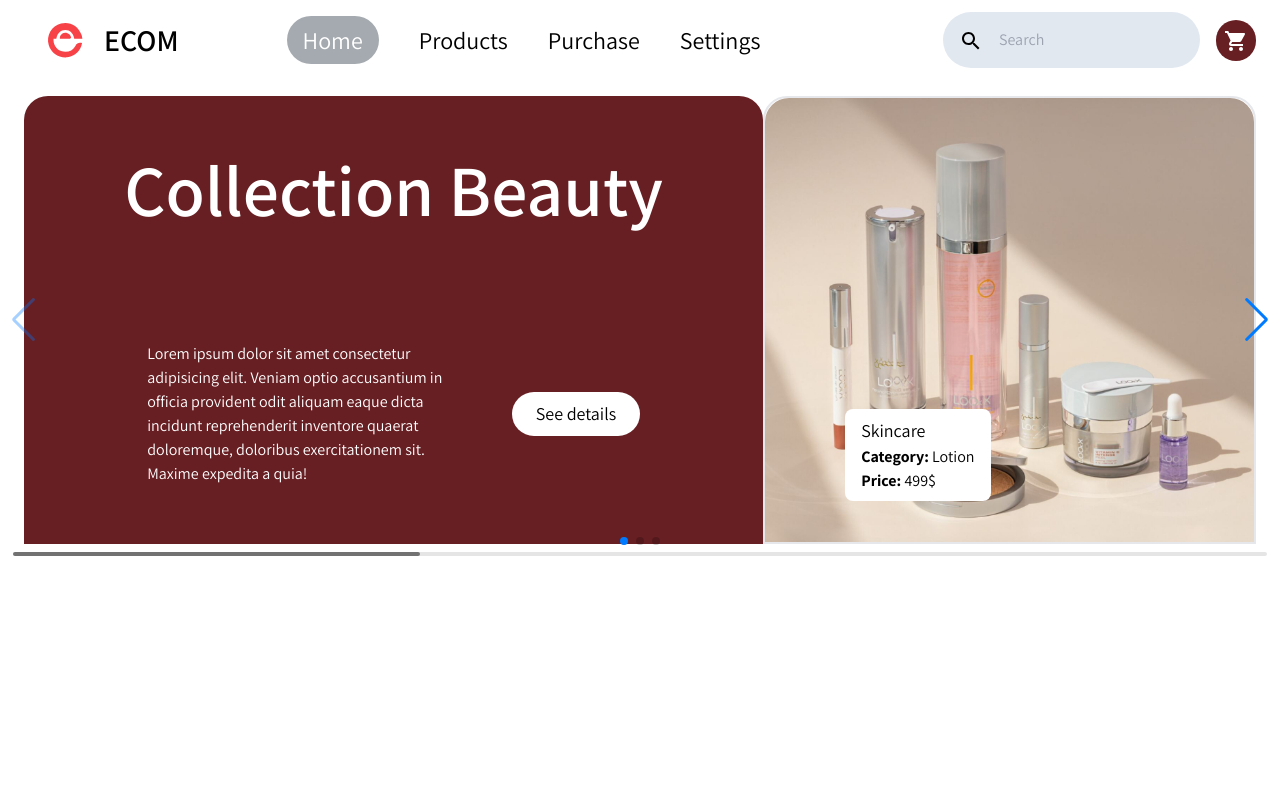
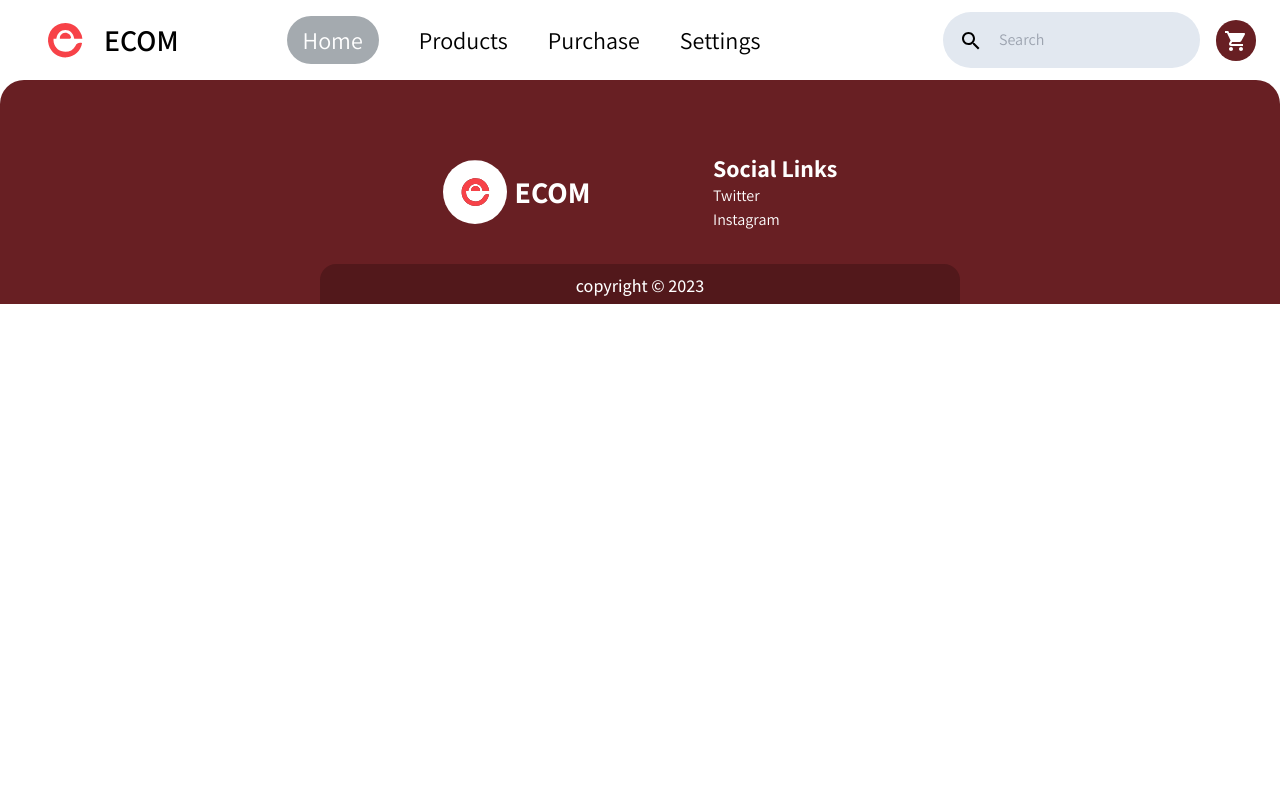
Before and after one commit to Joylinton04/Ecommerce-website, a React (Vite) app: page /purchase in a window 1280 px wide. Shown: the top 800 px of the page. Built offline with nearby package versions, Linux system fonts and the light colour scheme.

Commit message:
purchase page refactor

```diff
--- a/src/pages/Purchase.jsx
+++ b/src/pages/Purchase.jsx
@@ -1,73 +1,11 @@
-import skincare from '../assets/skincare.png'
-import SwiperButton from '../component/SwiperButton';
-import { Swiper, SwiperSlide } from 'swiper/react';
-import { Navigation, Pagination, Scrollbar, A11y } from 'swiper/modules';
-import 'swiper/css';
-import 'swiper/css/navigation';
-import 'swiper/css/pagination';
-import 'swiper/css/scrollbar';
-import 'swiper/css';
+
 
 const Purchase = () => {
   return (
-    <div className='overflow-y-auto h-screen'>
-        <Swiper
-            modules={[Navigation, Pagination, Scrollbar, A11y]}
-            spaceBetween={50}
-            slidesPerView={1}
-            navigation
-            pagination={{ clickable: true }}
-            scrollbar={{ draggable: true }}
-            onSlideChange={() => console.log('slide change')}
-            onSwiper={(swiper) => console.log(swiper)}
-            className=''
-            >
-            <SwiperSlide>
-                 <div className="px-6 py-4 h-[60vh] flex relative -z-10">
-                    <div className=" w-3/5 h-full bg-[#681f23] rounded-t-3xl flex flex-col items-center justify-around text-white">
-                        <h1 className="text-7xl font-semibold">Collection Beauty</h1>
-                        <div className="flex items-center gap-10 w-2/3">
-                            <p className="">Lorem ipsum dolor sit amet consectetur adipisicing elit. Veniam optio accusantium in officia provident odit aliquam eaque dicta incidunt reprehenderit inventore quaerat doloremque, doloribus exercitationem sit. Maxime expedita a quia!</p>
-                            <div>
-                                <button className="bg-white px-4 py-2 text-black text-lg rounded-full w-32">See details</button>
-                            </div>
-                        </div>
-                    </div>
-                    <div className=" w-2/5 h-full rounded-t-3xl border-2 relative">
-                        <img src={skincare} alt="" className='w-full h-full object-cover rounded-t-3xl'/>
-                        <div className='capitalize absolute bg-white top-[70%] left-20 px-4 py-2 rounded-lg'>
-                            <h1 className='text-lg'>Skincare</h1>
-                            <p><span className='font-bold'>category:</span> Lotion</p>
-                            <p><span className='font-bold'>Price:</span> 499$</p>
-                        </div>
-                    </div>
-                </div>
-            </SwiperSlide>
-            <SwiperSlide>Slide 2</SwiperSlide>
-            <SwiperSlide>Slide 3</SwiperSlide>
-        </Swiper>
+    <div>
+
     </div>
   )
 }
 
 export default Purchase;
-
-/* <div className="px-6 py-4 h-[60vh] flex relative -z-10">
-        <div className=" w-3/5 h-full bg-[#681f23] rounded-t-3xl flex flex-col items-center justify-around text-white">
-            <h1 className="text-7xl font-semibold">Collection Beauty</h1>
-            <div className="flex items-center gap-10 w-2/3">
-                <p className="">Lorem ipsum dolor sit amet consectetur adipisicing elit. Veniam optio accusantium in officia provident odit aliquam eaque dicta incidunt reprehenderit inventore quaerat doloremque, doloribus exercitationem sit. Maxime expedita a quia!</p>
-                <div>
-                    <button className="bg-white px-4 py-2 text-black text-lg rounded-full w-32">See details</button>
-                </div>
-            </div>
-        </div>
-        <div className=" w-2/5 h-full rounded-t-3xl border-2 relative">
-            <img src={skincare} alt="" className='w-full h-full object-cover rounded-t-3xl'/>
-            <div className='capitalize absolute bg-white top-[70%] left-20 px-4 py-2 rounded-lg'>
-                <h1 className='text-lg'>Skincare</h1>
-                <p><span className='font-bold'>category:</span> Lotion</p>
-                <p><span className='font-bold'>Price:</span> 499$</p>
-            </div>
-        </div>
-    </div> */
```
